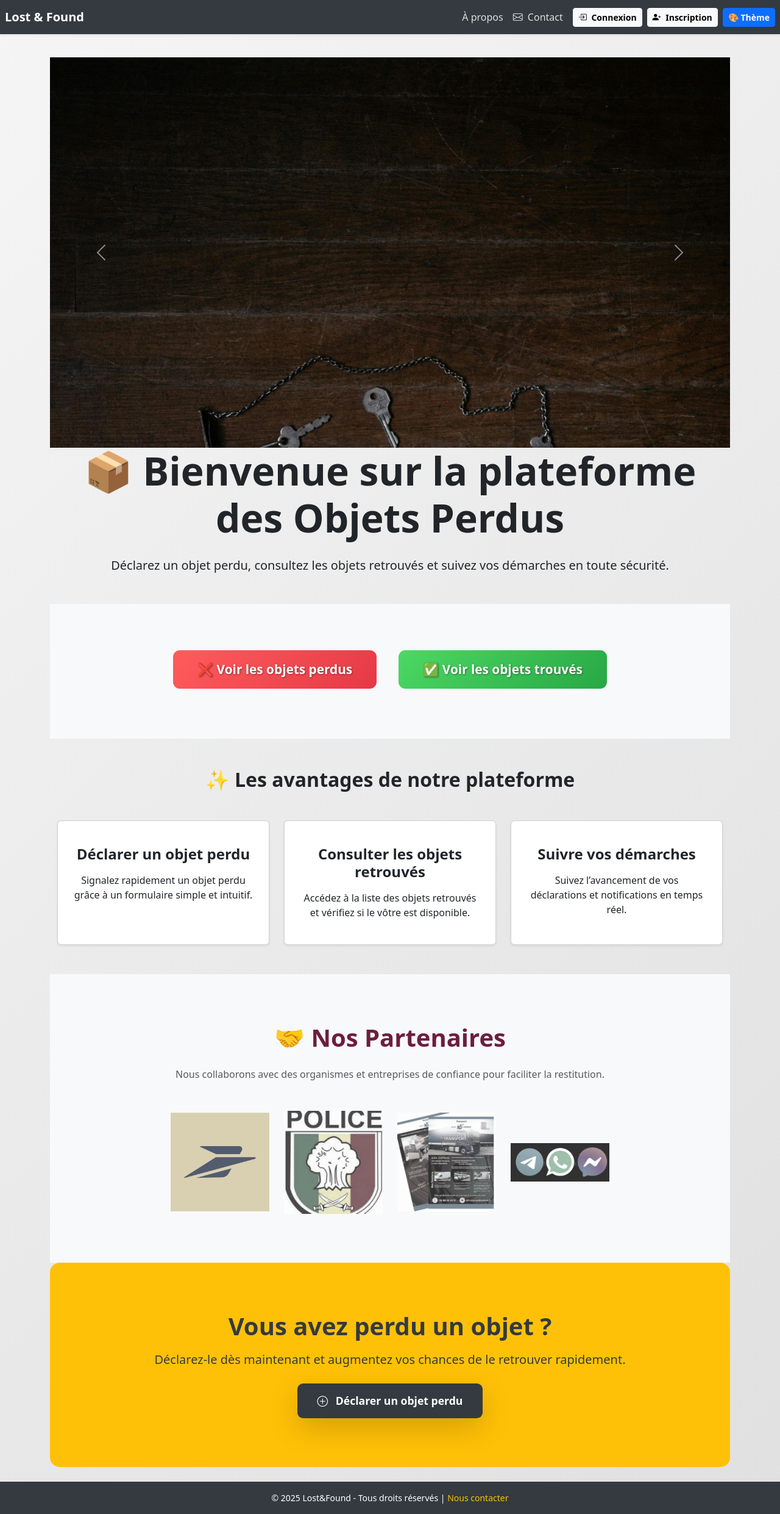
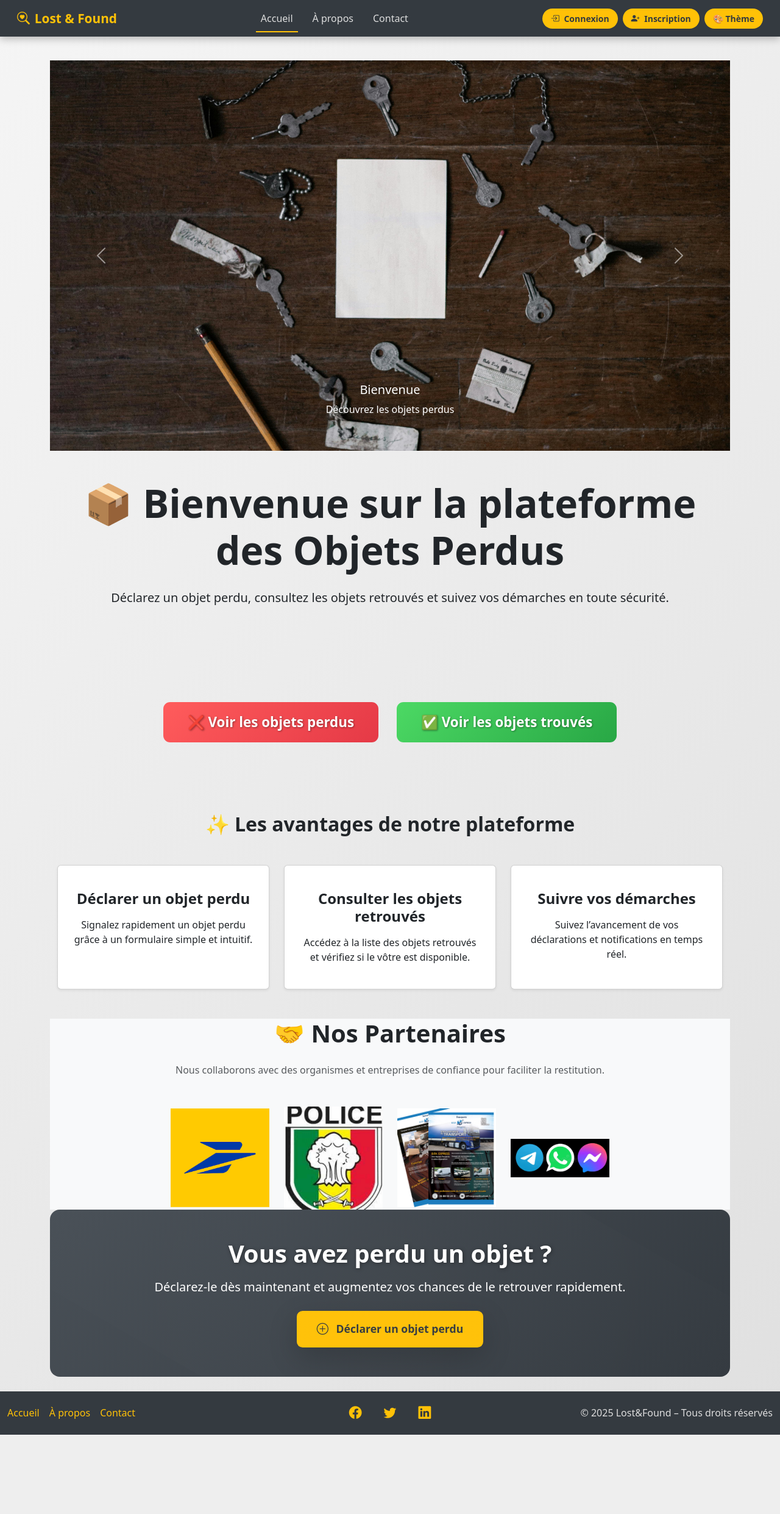
Before and after one commit to toudieng/lost-and-found-app, a Django app: page / in a window 1280 px wide. Shown: the whole page at 61% size. After the commit the page ends 2352 px from the top, so only its background shows below. Run offline with Django 5.2, Linux system fonts and the light colour scheme.

Commit message:
des mises en forme

```diff
--- a/frontend/templates/frontend/base.html
+++ b/frontend/templates/frontend/base.html
@@ -1,4 +1,3 @@
-
 {% load static %}
 <!DOCTYPE html>
 <html lang="fr">
@@ -15,7 +14,6 @@
 <link rel="stylesheet" href="{% static 'css/style.css' %}">
 
 <style>
-/* Corps */
 body {
     background: linear-gradient(135deg, #f5f5f5, #e0e0e0);
     transition: background 0.5s ease, color 0.5s ease;
@@ -25,228 +23,155 @@ body.dark-mode {
     background: linear-gradient(135deg, #121212, #2c2c2c);
     color: #f5f5f5;
 }
-
-/* Navbar */
 .navbar-custom {
-    background-color: #343a40 !important;
+    background: #343a40 !important;
+    box-shadow: 0 4px 12px rgba(0,0,0,0.25);
+    transition: all 0.3s ease-in-out;
+    padding: 0.6rem 1rem;
 }
-.navbar-custom .nav-link,
-.navbar-custom .dropdown-item {
-    color: #ddd !important;
-    padding: 0.5rem 0.8rem;
-}
-.navbar-custom .nav-link.active,
-.navbar-custom .nav-link:hover,
-.navbar-custom .dropdown-item:hover {
+.navbar-custom .navbar-brand {
+    font-weight: 700;
+    font-size: 1.3rem;
     color: #ffc107 !important;
 }
-
-/* Footer */
-footer {
-    background-color: #343a40 !important;
-    color: #fff;
+.navbar-custom .navbar-nav { gap: 1rem; }
+.navbar-custom .nav-link {
+    position: relative;
+    font-weight: 500;
+    color: #ddd !important;
+    transition: color 0.3s ease;
 }
-footer a { color: #ffc107; }
-footer a:hover { text-decoration: underline; }
-
-/* Icône utilisateur responsive */
-@media (max-width: 768px) { #userLinksDesktop { display: none; } }
-@media (min-width: 769px) { #userDropdownMobile { display: none; } }
-
-/* Hero */
-.hero {
-    background: linear-gradient(135deg, #6c1e3d, #343a40);
-    color: white;
-    padding: 6rem 1rem;
-    border-radius: 0 0 2rem 2rem;
-    text-align: center;
+.navbar-custom .nav-link::after {
+    content: "";
+    position: absolute;
+    width: 0%;
+    height: 2px;
+    left: 0;
+    bottom: -3px;
+    background: #ffc107;
+    transition: width 0.3s ease-in-out;
 }
-.hero h1 { font-size: 2.5rem; }
-.hero p.lead { font-size: 1.25rem; }
-.hero .btn { transition: transform 0.2s ease, box-shadow 0.2s ease; }
-.hero .btn:hover { transform: scale(1.05); box-shadow: 0 0.5rem 1rem rgba(0,0,0,0.2); }
-
-/* Features */
-.features .card {
-    border-radius: 20px;
-    padding: 30px 20px;
-    margin-bottom: 30px;
-    transition: transform 0.3s ease, box-shadow 0.3s ease;
-    text-align: center;
-}
-.features .card:hover {
-    transform: translateY(-10px) rotateZ(1deg);
-    box-shadow: 0 12px 30px rgba(0,0,0,0.18);
-}
-.features .card i { font-size: 3rem; margin-bottom: 1rem; }
-.features .card .icon-lost { color: #d9534f; }
-.features .card .icon-found { color: #5cb85c; }
-.features .card .icon-follow { color: #0275d8; }
-
-/* Partenaires */
-.partners { padding: 80px 0; text-align: center; }
-.partners h2 { color: #6c1e3d; margin-bottom: 30px; }
-.partners img {
-    filter: grayscale(80%);
-    opacity: 0.8;
-    transition: transform 0.4s ease, filter 0.4s ease, opacity 0.4s ease;
-}
-.partners img:hover {
-    filter: grayscale(0%);
-    opacity: 1;
-    transform: scale(1.1);
-    box-shadow: 0 5px 15px rgba(0,0,0,0.15);
-}
-/* =========================
-   Section Hero Actions
-========================= */
-.hero-actions {
-    padding: 60px 0;
-    background: #f8f9fa; /* fond clair qui contraste avec les boutons */
-    text-align: center;
-}
-
-.hero-actions h2 {
-    font-size: 2rem;
-    font-weight: 700;
-    margin-bottom: 2rem;
-    color: #343a40;
-}
-
-/* Style des boutons */
-.hero-actions .btn-action {
-    position: relative;
-    display: inline-block;
-    padding: 1rem 2.5rem;
-    font-size: 1.3rem;
-    font-weight: 700;
-    border-radius: 0.7rem;
-    margin: 1rem;
-    color: #fff;
-    text-shadow: 1px 1px 3px rgba(0,0,0,0.4);
-    text-decoration: none;
-    overflow: hidden;
+.navbar-custom .nav-link:hover::after,
+.navbar-custom .nav-link.active::after { width: 100%; }
+.navbar-custom .btn {
+    border-radius: 25px;
+    padding: 6px 14px;
+    background: #ffc107;
+    color: #343a40 !important;
+    border: none;
     transition: all 0.3s ease;
 }
+.navbar-custom .btn:hover { background: #ffca28; }
+footer {
+    background: #343a40;
+    color: #ddd;
+    padding: 20px 0;
+    transition: background 0.3s ease, color 0.3s ease;
+    width: 100%;
+}
+footer a {
+    color: #ffc107;
+    text-decoration: none;
+    transition: color 0.3s ease;
+}
+footer a:hover { text-decoration: underline; }
+footer .social-icons a {
+    font-size: 1.3rem;
+    color: #ffc107;
+    margin: 0 10px;
+    transition: color 0.3s ease;
+}
+body.dark-mode footer,
+body.dark-mode .navbar-custom { background: #1b1b1b; color: #f5f5f5; }
+body.dark-mode footer a,
+body.dark-mode .navbar-custom .nav-link,
+body.dark-mode .navbar-custom .btn { color: #ffc107; }
+</style>
 
-/* Dégradés couleurs */
-.btn-action-lost {
-    background: linear-gradient(135deg, #ff5c5c, #e53946);
-}
-.btn-action-found {
-    background: linear-gradient(135deg, #4cd964, #28a745);
-}
-
-/* Effets hover */
-.hero-actions .btn-action:hover {
-    transform: scale(1.08);
-    box-shadow: 0 6px 22px rgba(0,0,0,0.35);
-    filter: brightness(1.12);
-}
-
-/* =========================
-   Section CTA finale simplifiée
-========================= */
-.cta {
-    padding: 80px 0;
-    text-align: center;
-    background-color: #ffc107;  /* couleur simple et visible */
-    color: #343a40;             /* texte sombre pour contraste */
-    border-radius: 1rem;
-}
-
-.cta h2 {
-    font-size: 2.5rem;
-    font-weight: 700;
-    margin-bottom: 1rem;
-}
-
-.cta p {
-    font-size: 1.25rem;
-    margin-bottom: 2rem;
-}
-
-/* Bouton CTA spécifique */
-.cta .btn-cta {
-    font-weight: 700;
-    font-size: 1.1rem;
-    padding: 0.9rem 2rem;
-    border-radius: 0.6rem;
-    background: #343a40;   /* bouton sombre sur fond clair */
-    color: #fff;
-    transition: all 0.3s ease;
-}
-
-.cta .btn-cta:hover {
-    background: #495057;
-    transform: scale(1.05);
-    box-shadow: 0 8px 25px rgba(0,0,0,0.3);
-}
-
-</style>
+{% block extra_css %}{% endblock %}
 </head>
-<body class="d-flex flex-column min-vh-100">
+<body class="d-flex flex-column min-vh-100 light-mode">
 
 <!-- Navbar -->
-<nav class="navbar navbar-expand-lg navbar-dark navbar-custom shadow-sm fixed-top">
-    <div class="container-fluid px-2 d-flex justify-content-between align-items-center">
-        <a class="navbar-brand fw-bold" href="{% url 'home' %}">Lost & Found</a>
+<nav class="navbar navbar-expand-lg navbar-dark navbar-custom fixed-top">
+  <div class="container-fluid">
+    <a class="navbar-brand d-flex align-items-center" href="{% url 'home' %}">
+      <i class="bi bi-search-heart me-2"></i> Lost & Found
+    </a>
+
     <button class="navbar-toggler" type="button" data-bs-toggle="collapse" data-bs-target="#navbarContent">
       <span class="navbar-toggler-icon"></span>
     </button>
-        <div class="collapse navbar-collapse justify-content-end" id="navbarContent">
-            <ul class="navbar-nav align-items-center">
-                <li class="nav-item"><a class="nav-link" href="#about">À propos</a></li>
+
+    <div class="collapse navbar-collapse justify-content-center" id="navbarContent">
+      <ul class="navbar-nav mb-2 mb-lg-0">
         <li class="nav-item">
-                    <a class="nav-link {% if request.resolver_match.url_name == 'contact' %}active{% endif %}" href="{% url 'contact' %}">
-                        <i class="bi bi-envelope me-1"></i> Contact
-                    </a>
+          <a class="nav-link {% if request.resolver_match.url_name == 'home' %}active{% endif %}" href="{% url 'home' %}">Accueil</a>
         </li>
+        <li class="nav-item">
+          <a class="nav-link" href="#about">À propos</a>
+        </li>
+        <li class="nav-item">
+          <a class="nav-link {% if request.resolver_match.url_name == 'contact' %}active{% endif %}" href="{% url 'contact' %}">Contact</a>
+        </li>
+      </ul>
+    </div>
 
+    <div class="d-flex align-items-center gap-2">
       {% if user.is_authenticated %}
-                    <li class="nav-item ms-2">
         <a class="btn btn-sm btn-warning fw-bold" href="{% url 'logout' %}">
           <i class="bi bi-box-arrow-right me-1"></i> Déconnexion
         </a>
-                    </li>
       {% else %}
-                    <li class="nav-item ms-2">
         <a class="btn btn-sm btn-light fw-bold" href="{% url 'login' %}">
           <i class="bi bi-box-arrow-in-right me-1"></i> Connexion
         </a>
-                    </li>
-                    <li class="nav-item ms-2">
         <a class="btn btn-sm btn-light fw-bold" href="{% url 'register' %}">
           <i class="bi bi-person-plus-fill me-1"></i> Inscription
         </a>
-                    </li>
       {% endif %}
-
-                <li class="nav-item ms-2">
       <button id="bg-btn" class="btn btn-sm btn-primary fw-bold">🎨 Thème</button>
-                </li>
-            </ul>
     </div>
   </div>
 </nav>
 
-<div style="margin-top: 70px;"></div>
+<!-- Décalage navbar -->
+<div style="margin-top: 75px;"></div>
 
+<!-- Contenu -->
 <main class="container my-4 flex-grow-1">
     {% block content %}{% endblock %}
 </main>
 
-<footer class="text-center py-3 mt-auto">
-    <p class="mb-0 small">
-        &copy; 2025 Lost&Found - Tous droits réservés |
-        <a href="{% url 'contact' %}" class="text-decoration-none">Nous contacter</a>
-    </p>
+<!-- Footer -->
+<footer class="mt-auto">
+  <div class="container-fluid">
+    <div class="row text-center text-md-start align-items-center">
+      <div class="col-md-4 mb-3 mb-md-0 footer-links d-flex justify-content-center justify-content-md-start gap-3">
+        <a href="{% url 'home' %}">Accueil</a>
+        <a href="#about">À propos</a>
+        <a href="{% url 'contact' %}">Contact</a>
+      </div>
+      <div class="col-md-4 mb-3 mb-md-0 social-icons d-flex justify-content-center gap-3">
+        <a href="#"><i class="bi bi-facebook"></i></a>
+        <a href="#"><i class="bi bi-twitter"></i></a>
+        <a href="#"><i class="bi bi-linkedin"></i></a>
+      </div>
+      <div class="col-md-4 text-center text-md-end copyright">
+        &copy; 2025 Lost&Found – Tous droits réservés
+      </div>
+    </div>
+  </div>
 </footer>
 
+<!-- Scripts -->
 <script src="https://cdn.jsdelivr.net/npm/bootstrap@5.3.3/dist/js/bootstrap.bundle.min.js"></script>
 <script>
 const btn = document.getElementById('bg-btn');
-btn.addEventListener('click', () => { document.body.classList.toggle('dark-mode'); });
+btn.addEventListener('click', () => {
+    document.body.classList.toggle('dark-mode');
+    document.body.classList.toggle('light-mode');
+});
 </script>
 
 {% block extra_js %}{% endblock %}
--- a/frontend/templates/frontend/home.html
+++ b/frontend/templates/frontend/home.html
@@ -8,34 +8,32 @@
 
 <style>
 /* =========================
-   Boutons hero-actions mis en valeur
+   Boutons hero-actions
 ========================= */
 .hero-actions .btn-action {
     position: relative;
     display: inline-block;
-    padding: 1rem 2rem;
-    font-size: 1.35rem;
+    padding: 1rem 2.5rem;
+    font-size: 1.4rem;
     font-weight: 700;
     border-radius: 0.7rem;
-    margin: 0.5rem;
+    margin: 0.8rem;
     color: #fff;
     text-shadow: 1px 1px 3px rgba(0,0,0,0.4);
-    border: none;
+    text-decoration: none;
     overflow: hidden;
-    z-index: 1;
     cursor: pointer;
     transition: all 0.3s ease;
 }
 
-/* Dégradés */
 .btn-action-lost {
     background: linear-gradient(135deg, #ff5c5c, #e53946);
 }
+
 .btn-action-found {
     background: linear-gradient(135deg, #4cd964, #28a745);
 }
 
-/* Glow radial au hover */
 .btn-action::after {
     content: "";
     position: absolute;
@@ -49,7 +47,6 @@
     pointer-events: none;
 }
 
-/* Shine animé au hover */
 .btn-action::before {
     content: '';
     position: absolute;
@@ -64,22 +61,22 @@
 
 .btn-action:hover::before {
     left: 125%;
-    transition: all 0.7s ease;
 }
 
 .btn-action:hover {
-    transform: scale(1.1);
-    box-shadow: 0 6px 25px rgba(0,0,0,0.45);
-    filter: brightness(1.15);
+    transform: scale(1.08);
+    box-shadow: 0 6px 20px rgba(0,0,0,0.45);
+    filter: brightness(1.12);
 }
+
 /* =========================
-   Section CTA finale simplifiée
+   CTA finale
 ========================= */
 .cta {
     padding: 80px 0;
     text-align: center;
-    background-color: #ffc107;  /* couleur simple et visible */
-    color: #343a40;             /* texte sombre pour contraste */
+    background-color: #495057;
+    color: #fff;
     border-radius: 1rem;
 }
 
@@ -94,92 +91,60 @@
     margin-bottom: 2rem;
 }
 
-/* Bouton CTA spécifique */
 .cta .btn-cta {
     font-weight: 700;
     font-size: 1.1rem;
     padding: 0.9rem 2rem;
     border-radius: 0.6rem;
-    background: #343a40;   /* bouton sombre sur fond clair */
-    color: #fff;
-    transition: all 0.3s ease;
+    background: #ffc107;
+    color: #343a40;
 }
 
 .cta .btn-cta:hover {
-    background: #495057;
+    background: #ffca28;
     transform: scale(1.05);
     box-shadow: 0 8px 25px rgba(0,0,0,0.3);
 }
 
-
-.hero-actions .btn-action {
-    position: relative;
-    display: inline-block;
-    padding: 1rem 2.5rem;
-    font-size: 1.4rem;
-    font-weight: 700;
-    border-radius: 0.7rem;
-    margin: 0.8rem;
-    color: #fff;
-    text-shadow: 1px 1px 3px rgba(0,0,0,0.4);
-    text-decoration: none; /* enlève le soulignement */
-    overflow: hidden;
-    cursor: pointer;
-    transition: all 0.3s ease;
+/* =========================
+   Carousel
+========================= */
+.carousel-inner img {
+    object-fit: cover;
+    height: 80vh;
 }
-
-/* Couleurs personnalisées */
-.btn-action-lost {
-    background: linear-gradient(135deg, #ff5c5c, #e53946);
-}
-.btn-action-found {
-    background: linear-gradient(135deg, #4cd964, #28a745);
-}
-
-/* Effets hover */
-.btn-action:hover {
-    transform: scale(1.08);
-    box-shadow: 0 6px 20px rgba(0,0,0,0.45);
-    filter: brightness(1.12);
-}
-
 </style>
 {% endblock %}
 
 {% block content %}
 
-<!-- Carousel -->
+<!-- Carousel dynamique -->
 <div id="carouselExampleFade" class="carousel slide carousel-fade">
-  <div class="carousel-inner" style="height: 80vh;">
-    <div class="carousel-item active">
-      <img src="{% static 'frontend/images/head1.jpg' %}" class="d-block w-100" style="height: 100%; object-fit: cover;" alt="Slide 1">
-    </div>
-    <div class="carousel-item">
-      <img src="{% static 'frontend/images/head2.jpg' %}" class="d-block w-100" style="height: 100%; object-fit: cover;" alt="Slide 2">
-    </div>
-    <div class="carousel-item">
-      <img src="{% static 'frontend/images/head3.jpg' %}" class="d-block w-100" style="height: 100%; object-fit: cover;" alt="Slide 3">
-    </div>
-    <div class="carousel-item">
-      <img src="{% static 'frontend/images/head4.jpg' %}" class="d-block w-100" style="height: 100%; object-fit: cover;" alt="Slide 4">
-    </div>
-    <div class="carousel-item">
-      <img src="{% static 'frontend/images/head5.jpg' %}" class="d-block w-100" style="height: 100%; object-fit: cover;" alt="Slide 5">
-    </div>
+  <div class="carousel-inner">
+    {% for slide in slides %}
+      <div class="carousel-item {% if forloop.first %}active{% endif %}">
+        <img src="{% static slide.url %}" class="d-block w-100" alt="{{ slide.titre }}">
+        {% if slide.titre or slide.description %}
+        <div class="carousel-caption d-none d-md-block">
+          {% if slide.titre %}<h5>{{ slide.titre }}</h5>{% endif %}
+          {% if slide.description %}<p>{{ slide.description }}</p>{% endif %}
+        </div>
+        {% endif %}
+      </div>
+    {% endfor %}
   </div>
   <button class="carousel-control-prev" type="button" data-bs-target="#carouselExampleFade" data-bs-slide="prev">
-    <span class="carousel-control-prev-icon" aria-hidden="true"></span>
+    <span class="carousel-control-prev-icon"></span>
     <span class="visually-hidden">Previous</span>
   </button>
   <button class="carousel-control-next" type="button" data-bs-target="#carouselExampleFade" data-bs-slide="next">
-    <span class="carousel-control-next-icon" aria-hidden="true"></span>
+    <span class="carousel-control-next-icon"></span>
     <span class="visually-hidden">Next</span>
   </button>
 </div>
 
-
 <!-- Section 1 : Introduction -->
-<section class="hero-intro">
+<section class="hero-intro py-5">
     <div class="container text-center">
         <h1 class="display-3 fw-bold mb-4">📦 Bienvenue sur la plateforme des Objets Perdus</h1>
         <p class="lead mb-5 fs-5">Déclarez un objet perdu, consultez les objets retrouvés et suivez vos démarches en toute sécurité.</p>
@@ -187,7 +152,7 @@
 </section>
 
 <!-- Section 2 : Boutons d'action -->
-<section class="hero-actions">
+<section class="hero-actions py-5">
     <div class="container text-center">
         <a href="{% url 'objets_perdus' %}" class="btn-action btn-action-lost">
             ❌ Voir les objets perdus
@@ -197,13 +162,12 @@
         </a>
     </div>
 </section>
+
 <!-- Avantages de l'app -->
 <section id="about" class="features-section py-5">
   <div class="container">
     <h2 class="text-center fw-bold mb-5">✨ Les avantages de notre plateforme</h2>
     <div class="row text-center g-4">
-
-      <!-- Avantage 1 -->
       <div class="col-md-4">
         <div class="card shadow-sm p-4 h-100">
           <i class="fa-solid fa-box-open fa-3x mb-3 text-danger"></i>
@@ -211,8 +175,6 @@
           <p>Signalez rapidement un objet perdu grâce à un formulaire simple et intuitif.</p>
         </div>
       </div>
-
-      <!-- Avantage 2 -->
       <div class="col-md-4">
         <div class="card shadow-sm p-4 h-100">
           <i class="fa-solid fa-magnifying-glass fa-3x mb-3 text-success"></i>
@@ -220,8 +182,6 @@
           <p>Accédez à la liste des objets retrouvés et vérifiez si le vôtre est disponible.</p>
         </div>
       </div>
-
-      <!-- Avantage 3 -->
       <div class="col-md-4">
         <div class="card shadow-sm p-4 h-100">
           <i class="fa-solid fa-folder-open fa-3x mb-3 text-primary"></i>
@@ -229,11 +189,9 @@
           <p>Suivez l’avancement de vos déclarations et notifications en temps réel.</p>
         </div>
       </div>
-
     </div>
   </div>
 </section>
-
 
 <!-- Partenaires -->
 <section class="partners py-6 bg-light text-center">
@@ -250,7 +208,7 @@
 </section>
 
 <!-- CTA -->
-<section class="cta text-center">
+<section class="cta text-center py-5">
     <div class="container">
         <h2 class="display-5 mb-3">Vous avez perdu un objet ?</h2>
         <p class="mb-4 fs-5">Déclarez-le dès maintenant et augmentez vos chances de le retrouver rapidement.</p>
--- a/frontend/views.py
+++ b/frontend/views.py
@@ -39,8 +39,16 @@ def admin_required(view_func):
 # =============================
 #       PAGES PUBLIQUES
 # =============================
+
 def home(request):
-    return render(request, "frontend/home.html")
+    slides = [
+        {'url': 'frontend/images/head1.jpg', 'titre': 'Bienvenue', 'description': 'Découvrez les objets perdus'},
+        {'url': 'frontend/images/head2.jpg', 'titre': '', 'description': ''},
+        {'url': 'frontend/images/head3.jpg', 'titre': '', 'description': ''},
+        {'url': 'frontend/images/head4.jpg', 'titre': '', 'description': ''},
+        {'url': 'frontend/images/head5.jpg', 'titre': '', 'description': ''},
+    ]
+    return render(request, "frontend/home.html", {'slides': slides})
 
 def contact(request):
     return render(request, "frontend/contact.html")
```
Lines whose indentation alone changed are shown as unchanged.
